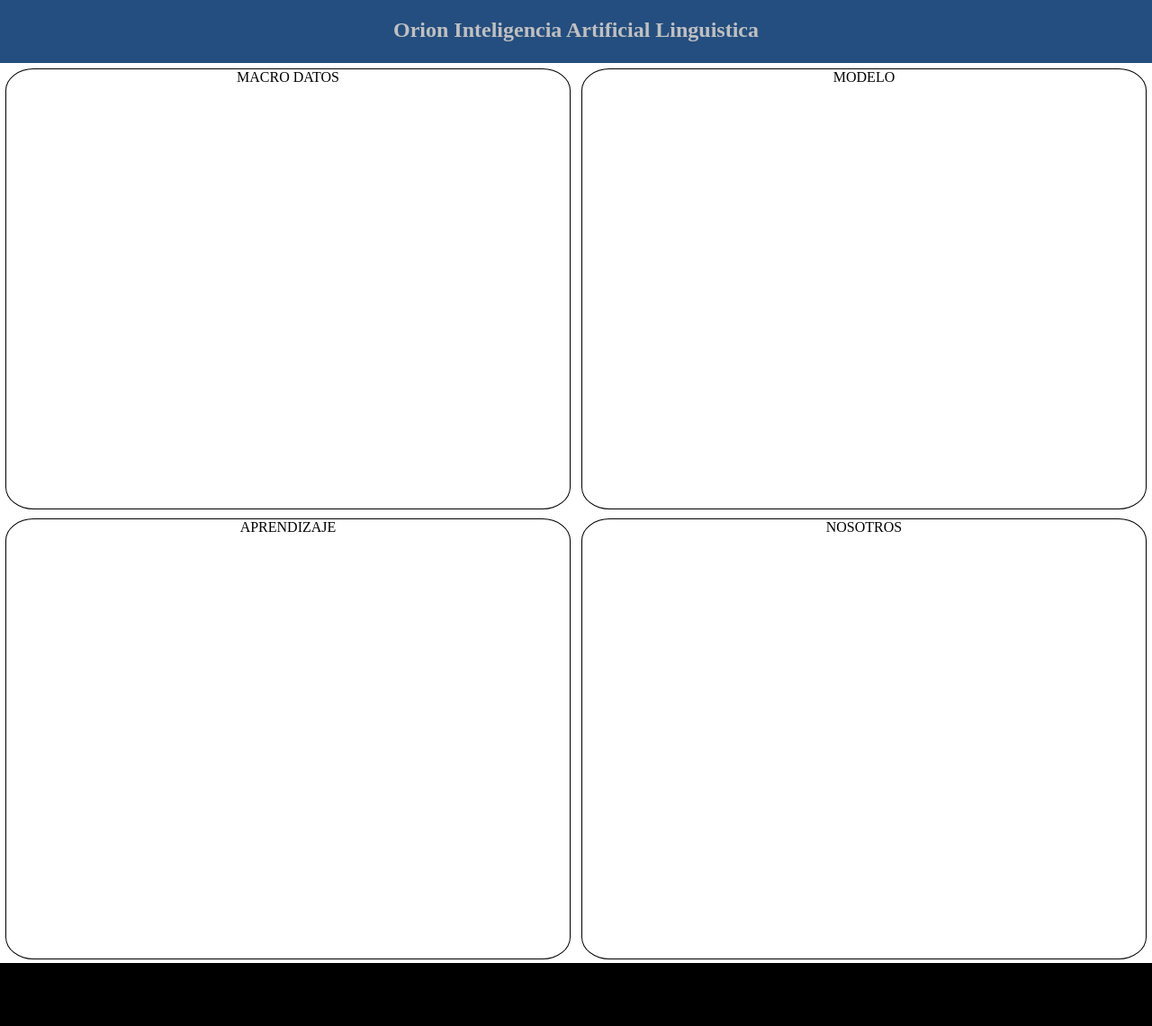
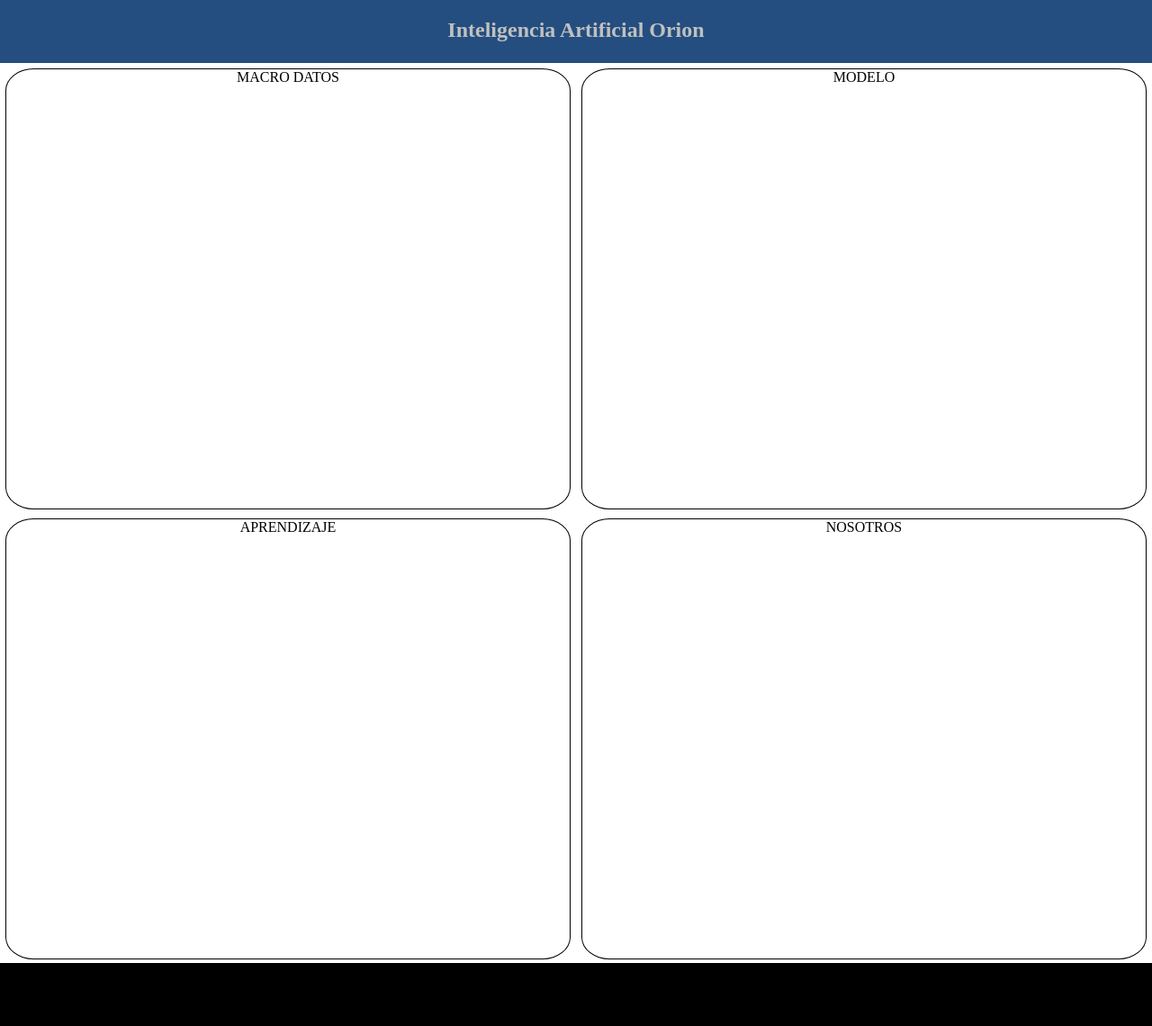
Before and after one commit to PT-Adrian/orionworkflow.github.io, a Jekyll site: the page built from index.md, in a window 1280 px wide. Shown: the whole page at 90% size. Built offline with Jekyll 4.4.1, drawn with Linux system fonts in a browser that asks for light colours; our own code applies the rules of GitHub Pages for plain Markdown files.

Commit message:
Update default.html

```diff
--- a/_layouts/default.html
+++ b/_layouts/default.html
@@ -9,7 +9,7 @@
   </head>
   <body>
     <header class="sky" >
-       <h2>Orion Inteligencia Artificial Linguistica</h2>
+       <h2>Inteligencia Artificial Orion</h2>
     </header>
     <div class="content">
        <div class="card"><div class="front" >MACRO DATOS</div> </div>
```
